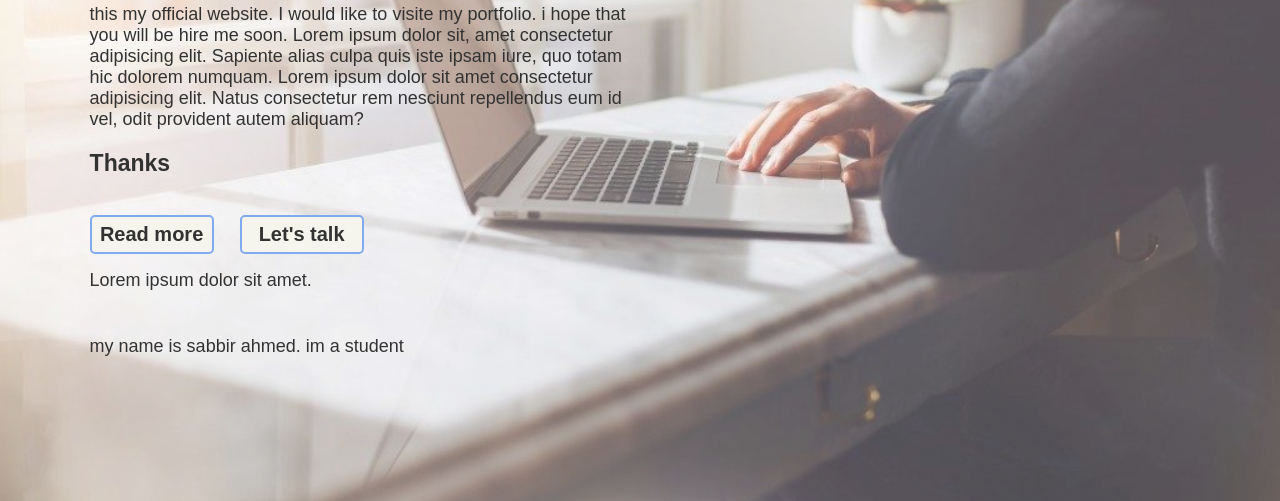
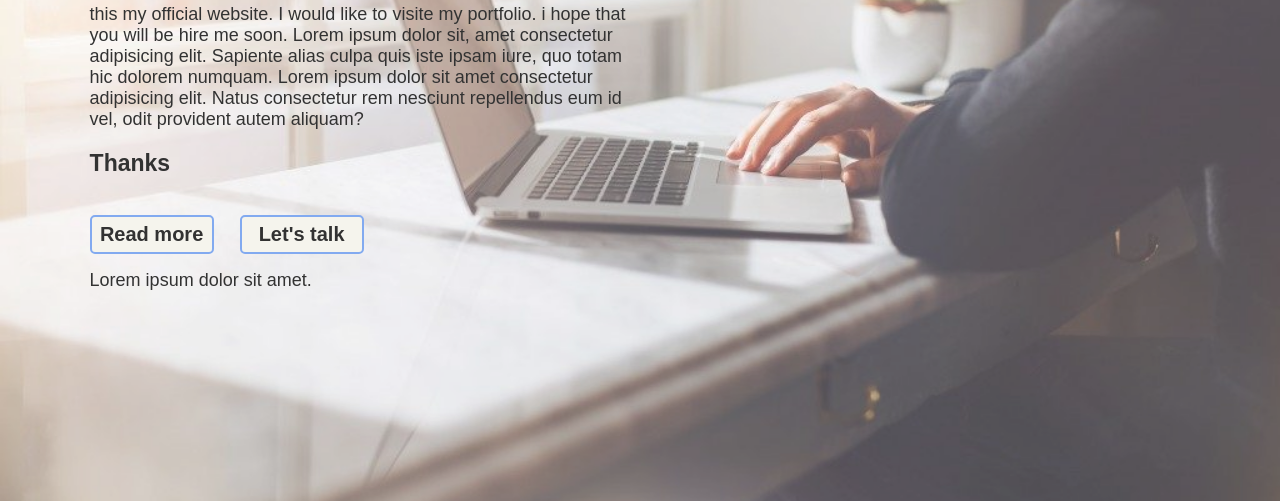
Before and after one commit to sabbirahmed-398u/first--project, a plain HTML site: page index.html in a window 1280 px wide. Shown: the part 299-800 px from the top of the page. Drawn offline with nearby package versions, Linux system fonts and the light colour scheme.

Commit message:
ptag deleted

```diff
--- a/index.html
+++ b/index.html
@@ -31,7 +31,6 @@
             </div>
             <div>
                 <p>Lorem ipsum dolor sit amet.</p> <br>
-                <p> my name is sabbir ahmed. im a student</p>
             </div>
             <div class="icons">
                 <a href="#"><i class='bx bxl-facebook' ></i></a>
```
